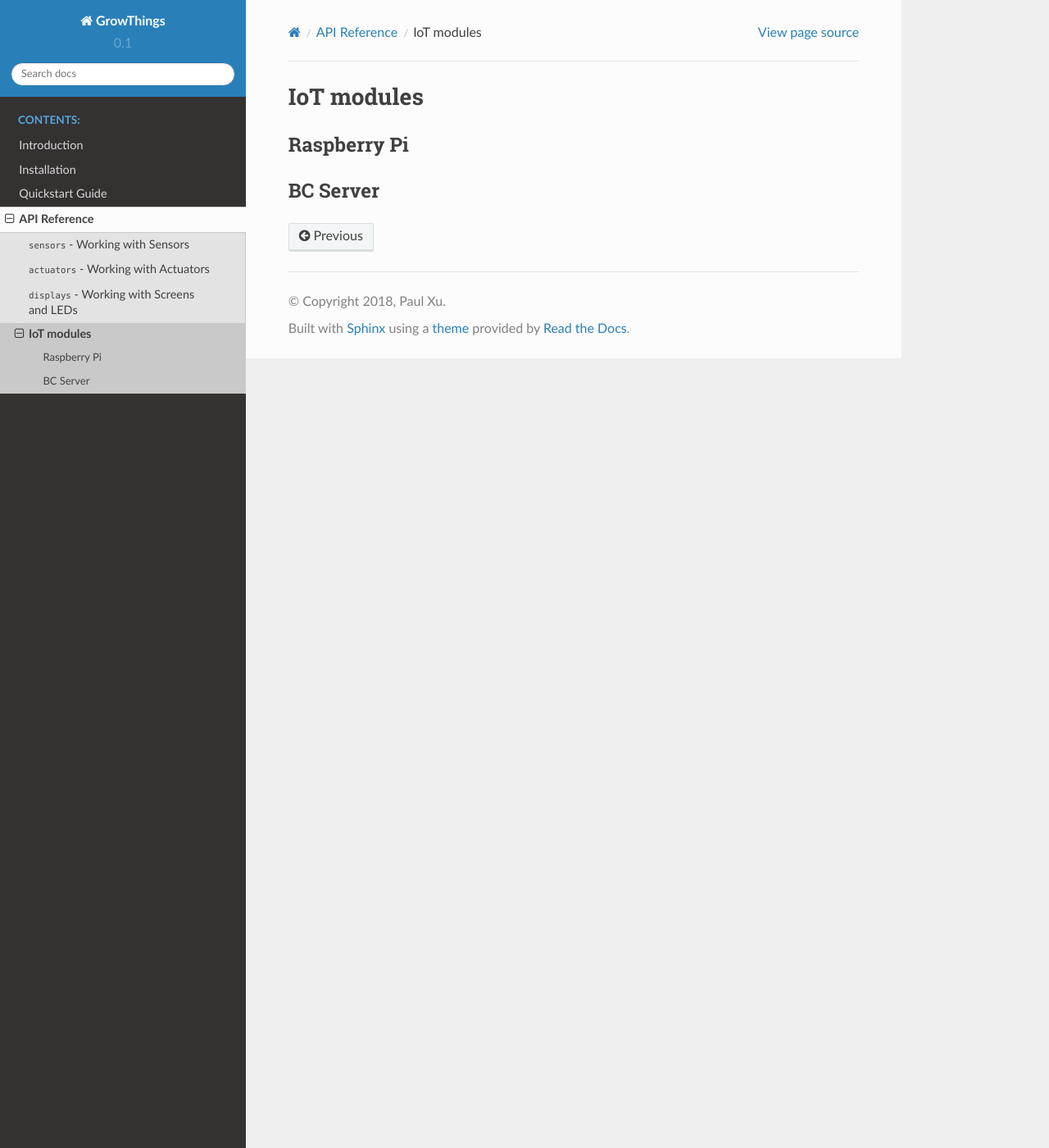
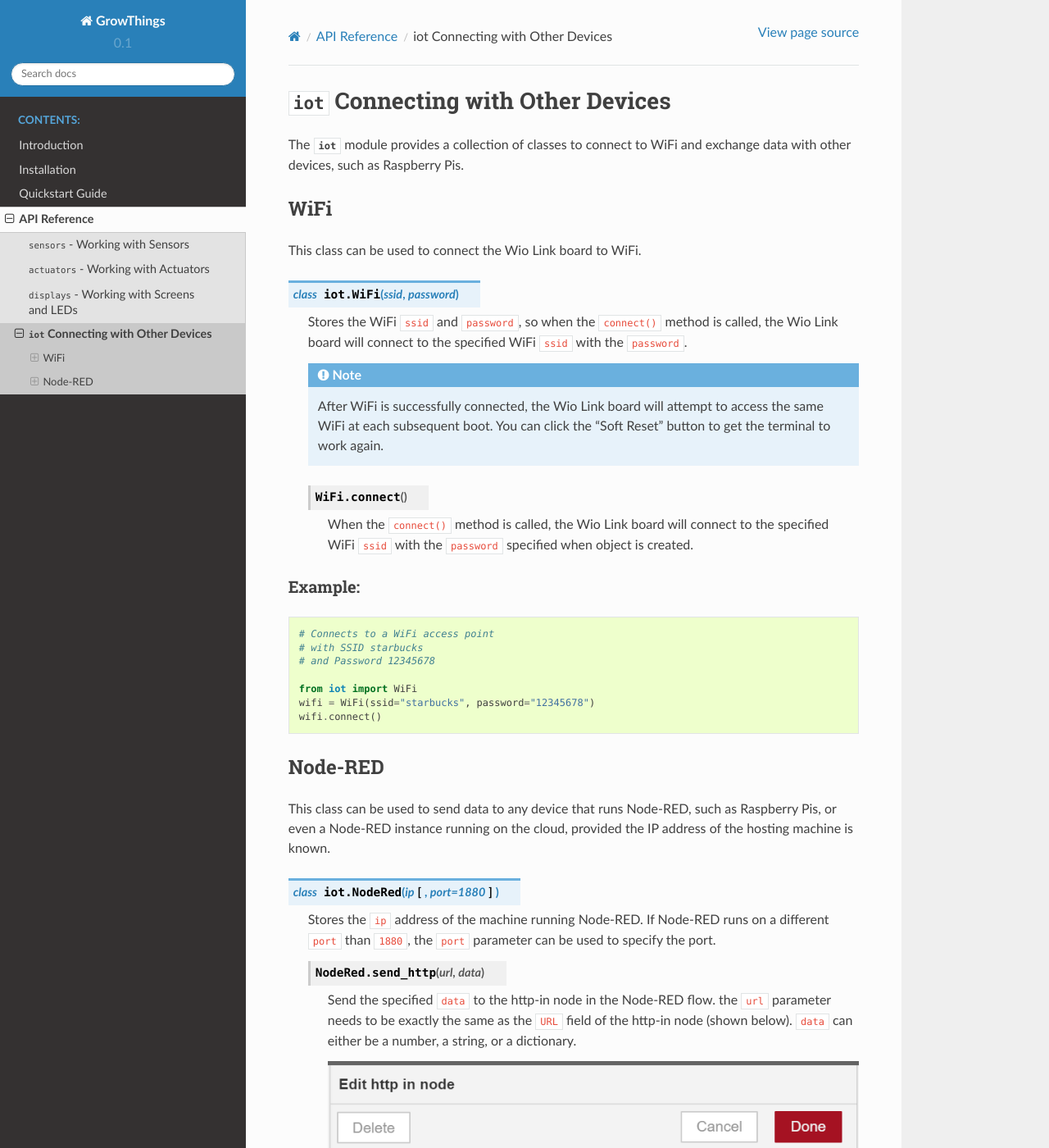
Before and after one commit to digicosmos86/growthings-docs, a Sphinx documentation site: the page built from source/iot.rst, in a window 1280 px wide and 1400 px high. Shown: the whole window at 82% size. Built offline with Sphinx 7.4.7 and the Read the Docs theme 2.0.0, drawn with Linux system fonts in a browser that asks for light colours; some of the changed text lies outside the part shown.

Commit message:
Added API reference for iot module

```diff
--- a/source/iot.rst
+++ b/source/iot.rst
@@ -1,8 +1,91 @@
-IoT modules
-================================
+:mod:`iot` Connecting with Other Devices
+===========================================
 
-Raspberry Pi
+The :mod:`iot` module provides a collection of classes to connect to WiFi and exchange data with other devices, such as Raspberry Pis.
+
+.. _wifi:
+
+WiFi
 --------------------------------
 
-BC Server
+This class can be used to connect the Wio Link board to WiFi.
+
+.. class:: iot.WiFi(ssid, password)
+
+    Stores the WiFi ``ssid`` and ``password``, so when the ``connect()`` method is called, the Wio Link board will connect to the specified WiFi ``ssid`` with the ``password``.
+
+    .. note::
+
+        After WiFi is successfully connected, the Wio Link board will attempt to access the same WiFi at each subsequent boot. You can click the "Soft Reset" button to get the terminal to work again.
+
+    .. method:: WiFi.connect()
+
+        When the ``connect()`` method is called, the Wio Link board will connect to the specified WiFi ``ssid`` with the ``password`` specified when object is created.
+
+Example:
+^^^^^^^^^^^^^^^^^^^^^^^^^^
+
+.. code-block:: python
+
+    # Connects to a WiFi access point
+    # with SSID starbucks
+    # and Password 12345678
+
+    from iot import WiFi
+    wifi = WiFi(ssid="starbucks", password="12345678")
+    wifi.connect()
+
+.. _nodered:
+
+Node-RED
 --------------------------------
+
+This class can be used to send data to any device that runs Node-RED, such as Raspberry Pis, or even a Node-RED instance running on the cloud, provided the IP address of the hosting machine is known.
+
+.. class:: iot.NodeRed(ip, [port=1880])
+
+    Stores the ``ip`` address of the machine running Node-RED. If Node-RED runs on a different ``port`` than ``1880``, the ``port`` parameter can be used to specify the port.
+
+    .. method:: NodeRed.send_http(url, data)
+
+        Send the specified ``data`` to the http-in node in the Node-RED flow. the ``url`` parameter needs to be exactly the same as the ``URL`` field of the http-in node (shown below). ``data`` can either be a number, a string, or a dictionary.
+
+        .. image:: node_red_http.png
+
+Example:
+^^^^^^^^^^^^^^^^^^^^^^^^^^
+
+.. code-block:: python
+
+    # Connects to a WiFi access point
+    # with SSID starbucks
+    # and Password 12345678
+
+    from iot import WiFi, NodeRed
+    from sensors import TemperatureSensor
+    import time
+
+    wifi = WiFi(ssid="starbucks", password="12345678")
+    wifi.connect()
+
+    # Temperature Sensor is connected to Port 3
+    temp_sensor = TemperatureSensor(3)
+
+    # Node-RED is hosted on a machine with IP 192.168.1.123
+    # It has a http in node configured with URL /test
+
+    node = NodeRed(ip="192.168.1.123")
+
+    # Sends temperature and humidity data to Node-RED every 10 seconds
+
+    while True:
+        t = temp_sensor.get_temperature()
+        h = temp_sensor.get_humidity()
+
+        data_dict = {
+            "temperature": t,
+            "humidity": h
+        }
+
+        node.send_http(url="/test", data=data_dict)
+        time.sleep(10)
```
Also changed, not shown: source/node_red_http.png (added), 10 other files.
